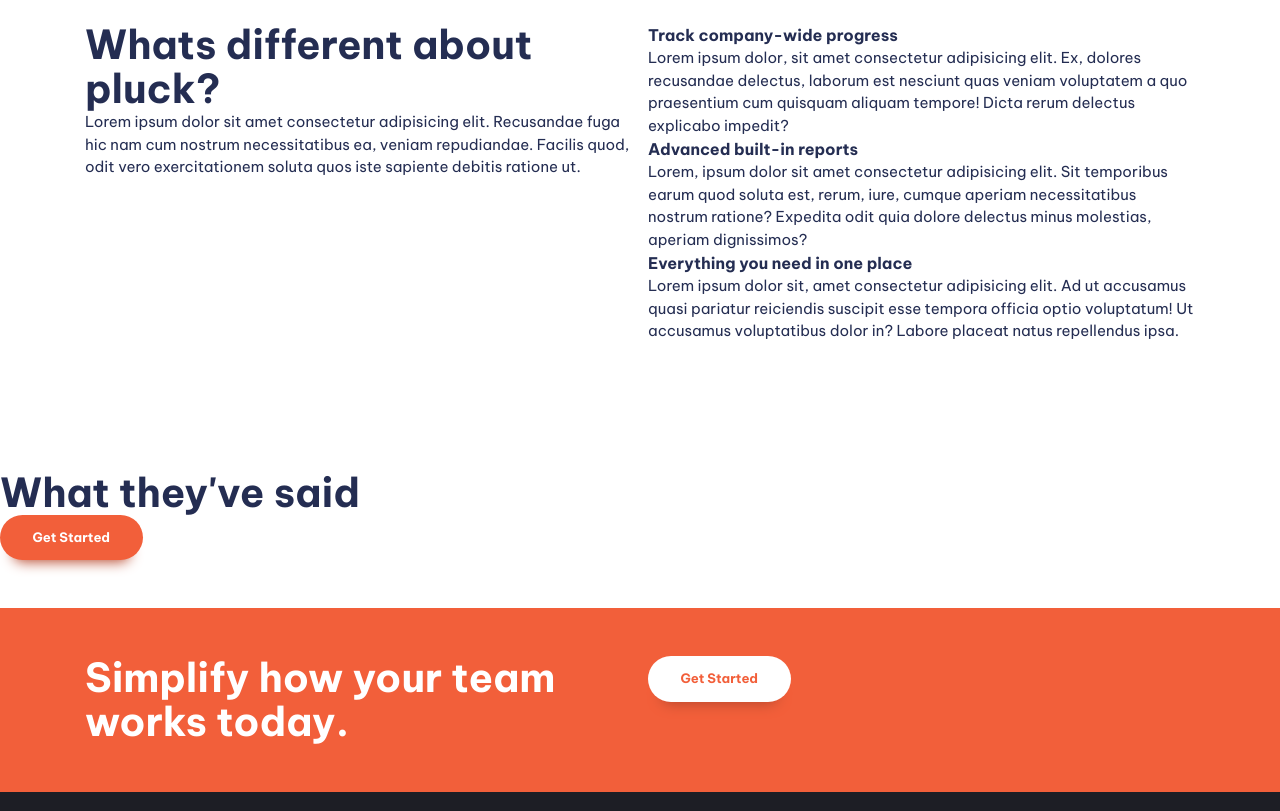
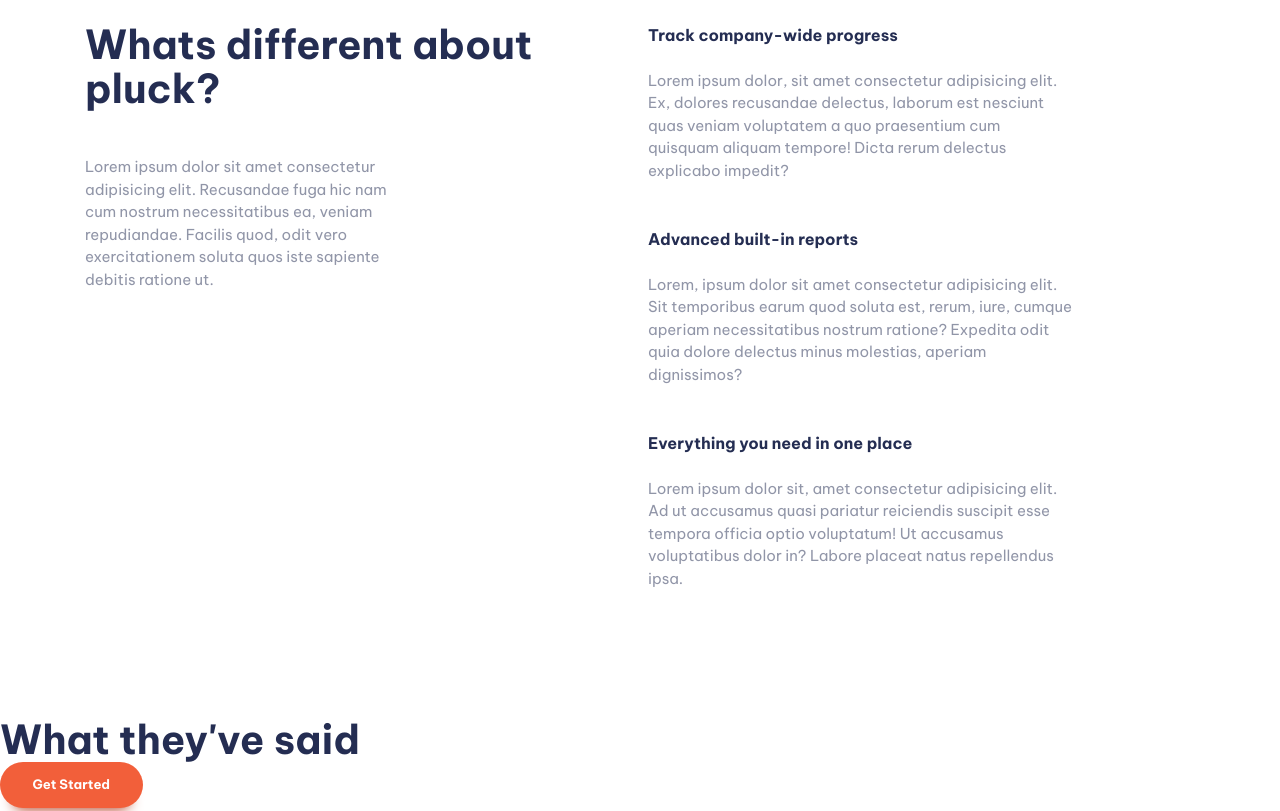
Before and after one commit to chaturrved/pluck, a website built with Vite: page index.html in a window 1280 px wide. Shown: the part 860-1671 px from the top of the page. Built offline with nearby package versions, Linux system fonts and the light colour scheme.

Commit message:
spacing inbetween content and cta section

```diff
--- a/index.html
+++ b/index.html
@@ -53,11 +53,11 @@
       </div>
     </header>
 
+      <section class="padding-block-900">
       <main>
-      <section class="padding-block-900">
         <div class="container">
           <div class="even-columns">
-            <div>
+            <div class="flow">
               <h1 class="fs-primary-heading fw-bold">
                 Bring everyone together to build better products.
               </h1>
@@ -79,7 +79,7 @@
       <section class="padding-block-900">
         <div class="container">
           <div class="even-columns">
-            <div>
+            <div class="flow">
               <h2 class="fs-secondary-heading fw-bold">
                 Whats different about pluck?
               </h2>
@@ -91,35 +91,42 @@
               </p>
             </div>
             <div>
-              <ul class="numbered-items" role="list">
+              <ul class="numbered-items | flow" role="list">
                 <li>
+                  <div class="flow" style="--flow-spacer: 1.5em">
                     <h3 class="fs-600 fw-bold">Track company-wide progress</h3>
-                  <p>
+                    <p data-width="wide">
                       Lorem ipsum dolor, sit amet consectetur adipisicing elit.
                       Ex, dolores recusandae delectus, laborum est nesciunt quas
                       veniam voluptatem a quo praesentium cum quisquam aliquam
                       tempore! Dicta rerum delectus explicabo impedit?
                     </p>
+                  </div>
                 </li>
                 <li>
+                  <div class="flow" style="--flow-spacer: 1.5em">
                     <h3 class="fs-600 fw-bold">Advanced built-in reports</h3>
-                  <p>
+                    <p data-width="wide">
                       Lorem, ipsum dolor sit amet consectetur adipisicing elit.
                       Sit temporibus earum quod soluta est, rerum, iure, cumque
                       aperiam necessitatibus nostrum ratione? Expedita odit quia
                       dolore delectus minus molestias, aperiam dignissimos?
                     </p>
+                  </div>
                 </li>
                 <li>
+                  <div class="flow" style="--flow-spacer: 1.5em">
                     <h3 class="fs-600 fw-bold">
                       Everything you need in one place
                     </h3>
-                  <p>
-                    Lorem ipsum dolor sit, amet consectetur adipisicing elit. Ad
-                    ut accusamus quasi pariatur reiciendis suscipit esse tempora
-                    officia optio voluptatum! Ut accusamus voluptatibus dolor
-                    in? Labore placeat natus repellendus ipsa.
+                    <p data-width="wide">
+                      Lorem ipsum dolor sit, amet consectetur adipisicing elit.
+                      Ad ut accusamus quasi pariatur reiciendis suscipit esse
+                      tempora officia optio voluptatum! Ut accusamus
+                      voluptatibus dolor in? Labore placeat natus repellendus
+                      ipsa.
                     </p>
+                  </div>
                 </li>
               </ul>
             </div>
@@ -133,15 +140,15 @@
         <button class="button">Get Started</button>
       </section>
 
-      <section class="cta | padding-block-700 bg-accent-400 text-neutral-100">
+      <section class="cta | padding-block-900 bg-accent-400 text-neutral-100">
         <div class="container">
-          <div class="even-columns">
+          <div class="even-columns vertical-align-center">
             <div>
-              <p class="fs-secondary-heading fw-bold">
+              <p class="fs-primary-heading fw-bold">
                 Simplify how your team works today.
               </p>
             </div>
-            <div>
+            <div class="justify-self-end-md">
               <button class="button" data-type="inverted">Get Started</button>
             </div>
           </div>
@@ -166,7 +173,7 @@
           </div>
           <div>
             <nav class="footer-nav">
-              <ul aria-label="Footer" role="list">
+              <ul class="flow" style="--flow-space: 1em" aria-label="Footer" role="list">
                 <li><a href="#">Home</a></li>
                 <li><a href="#">Pricing</a></li>
                 <li><a href="#">Products</a></li>
--- a/style.css
+++ b/style.css
@@ -87,6 +87,15 @@
 body {
   text-rendering: optimizeSpeed;
   line-height: 1.5;
+}
+
+p:not([class]) {
+  opacity: 0.5;
+  max-width: 32ch;
+}
+
+p[data-width="wide"] {
+  max-width: 42ch;
 }
 
 /* A elements that don't have a class get default styles */
@@ -251,6 +260,34 @@
   }
 }
 
+/* cta */
+
+.cta {
+  position: relative;
+  isolation: isolate;
+  text-align: center;
+}
+
+@media (min-width: 50em) {
+  .cta {
+    text-align: left;
+  }
+}
+
+.cta::before {
+  content: "";
+  position: absolute;
+  z-index: -1;
+  inset: 0;
+  background-image: url("images/bg-tablet-pattern.svg"),
+    url("images/bg-tablet-pattern.svg");
+  background-position:
+    -15rem -5rem,
+    90rem -42rem;
+  background-repeat: no-repeat;
+  opacity: 0.1;
+}
+
 /* Utility classes */
 
 .visually-hidden {
@@ -342,12 +379,30 @@
   width: 150px;
 }
 
+:where(.flow :not(:first-child)) {
+  margin-top: var(--flow-spacer, 3em);
+}
+
 .container {
   --max-width: 1110px;
   --padding: 1rem;
 
   width: min(var(--max-width), 100% - (var(--padding) * 2));
   margin-inline: auto;
+}
+
+.justify-self-end {
+  justify-self: end;
+}
+
+@media (min-width: 50em) {
+  .justify-self-end-md {
+    justify-self: end;
+  }
+}
+
+.vertical-align-center {
+  align-items: center;
 }
 
 .even-columns {
```
Lines whose indentation alone changed are shown as unchanged.
